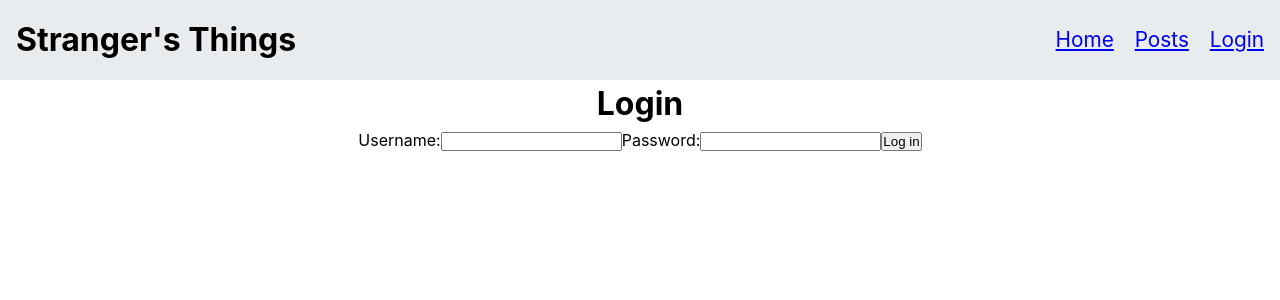
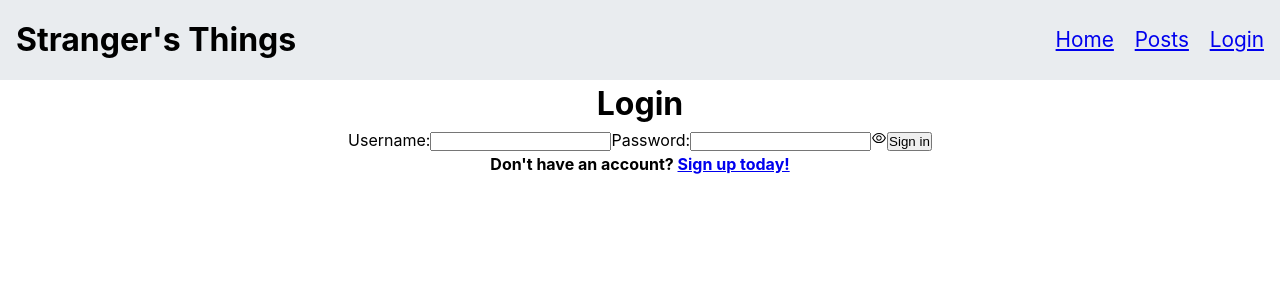
Before and after one commit to Stranger-s-Things/strangers-things, a React (Vite) app: page /account/login in a window 1280 px wide. Shown: the top 300 px of the page. Built offline with nearby package versions, Linux system fonts and the light colour scheme; no server answers; the HTML template or start-up script is replaced by a standard one.

Commit message:
Adjusting the form for it to be more dynamic based on input type and toggling the view of a password for security; still needs work, should allow the page to automatically redirect to profile once a user is successfully logged in

```diff
--- a/src/components/Login.jsx
+++ b/src/components/Login.jsx
@@ -1,14 +1,15 @@
 import { useState } from "react";
 import { fetchLogin } from "../API/index.js";
-import { useNavigate } from "react-router-dom";
+import { Link } from "react-router-dom";
+import { AiOutlineEye, AiFillEye } from "react-icons/ai";
 
-export default function Login() {
+export default function Login({ inputType, onSetInputType }) {
   const [username, setUsername] = useState("");
   const [password, setPassword] = useState("");
   const [error, setError] = useState(null);
   const [successMessage, setSuccessMessage] = useState(null);
 
-  const navigate = useNavigate();
+  // const navigate = useNavigate();
 
   async function handleSubmit(e) {
     e.preventDefault();
@@ -17,8 +18,8 @@ export default function Login() {
       setError(user.error);
     }
     if (user.success) {
-      setSuccessMessage(user.success);
-      navigate(`/profile`);
+      setSuccessMessage(user.message);
+      // navigate(`/profile`);
     }
   }
 
@@ -38,17 +39,25 @@ export default function Login() {
         <label>
           Password:
           <input
-            type="text"
+            type={inputType}
             value={password}
             onChange={(e) => setPassword(e.target.value)}
             required
           />
+          {inputType === "password" ? (
+            <AiOutlineEye onClick={() => onSetInputType("text")} />
+          ) : (
+            <AiFillEye onClick={() => onSetInputType("password")} />
+          )}
         </label>
-        <button>Log in</button>
+        <button>Sign in</button>
       </form>
-
+      <h4>
+        Don&apos;t have an account?{" "}
+        <Link to="/account/register">Sign up today!</Link>
+      </h4>
       {error && <h3>{error.message}</h3>}
-      {successMessage && <h3>{successMessage.message}</h3>}
+      {successMessage && <h3>{successMessage}</h3>}
     </div>
   );
 }
```
